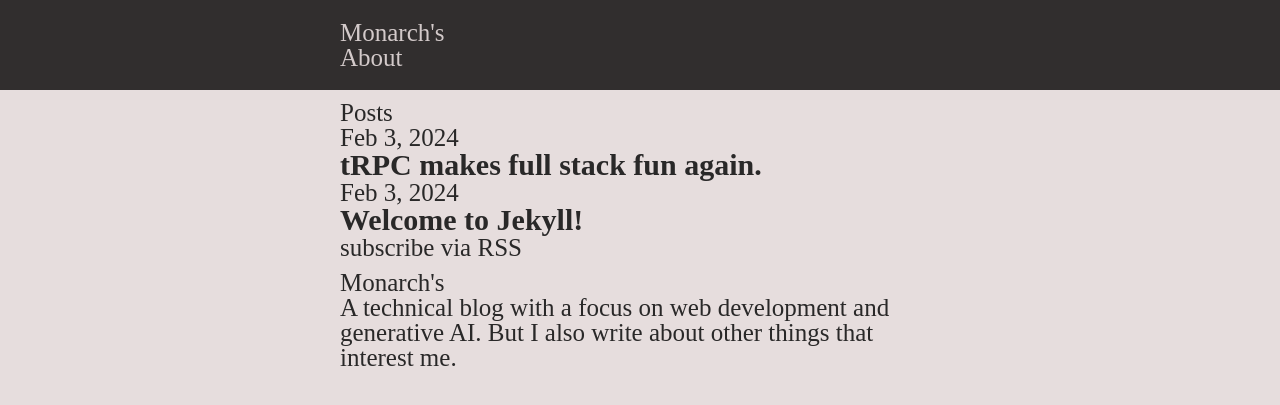
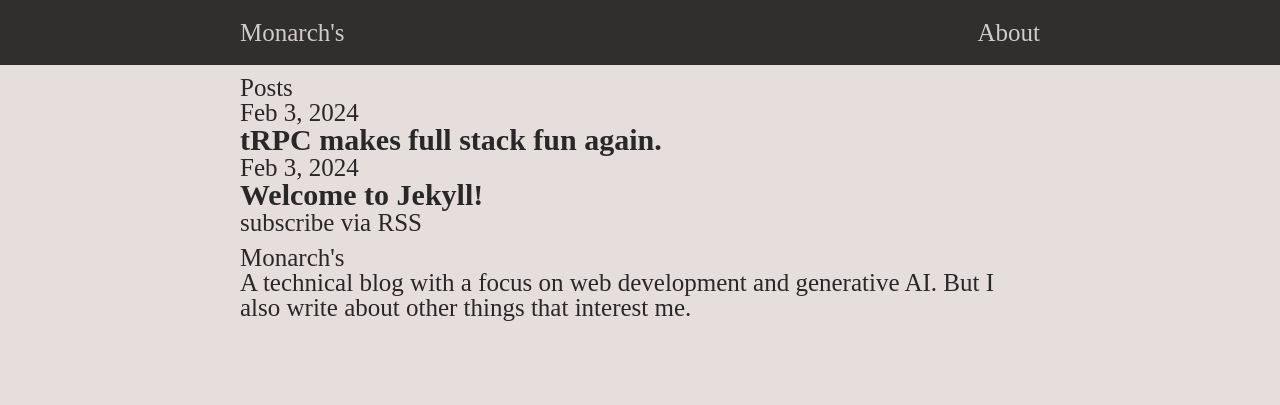
Before and after one commit to monarchwadia/blog-monarchwadia.com, a Jekyll site: the page built from index.markdown, in a window 1280 px wide. Shown: the top 405 px of the page. Built offline with Jekyll 4.4.1, drawn with Linux system fonts in a browser that asks for light colours.

Commit message:
Some more media breakpoint tweaking

```diff
--- a/_includes/header.html
+++ b/_includes/header.html
@@ -1,5 +1,5 @@
-<header role="banner" class="text-4 flex flex-row space-between gap-2 container-wrapper py-3 base-300 ">
-  <div class="container">
+<header role="banner" class="text-4 container-wrapper py-3 base-300 ">
+  <div class="container flex flex-row space-between gap-2">
 
     {%- assign default_paths = site.pages | map: "path" -%}
     {%- assign page_paths = site.header_pages | default: default_paths -%}
--- a/_sass/monarch-components.scss
+++ b/_sass/monarch-components.scss
@@ -25,9 +25,9 @@
   // padding-left: 100px;
   $content-sizes: (
     sm: (container-width: 700px,  padding: 10px),
-    md: (container-width: 700px,  padding: 0),
-    lg: (container-width: 500px,  padding: 0),
-    xl: (container-width: 600px,  padding: 0)
+    md: (container-width: 800px,  padding: 0),
+    lg: (container-width: 800px,  padding: 0),
+    xl: (container-width: 800px,  padding: 0)
   );
 
   // this is a top-level container class that can be used to wrap a component.
```
